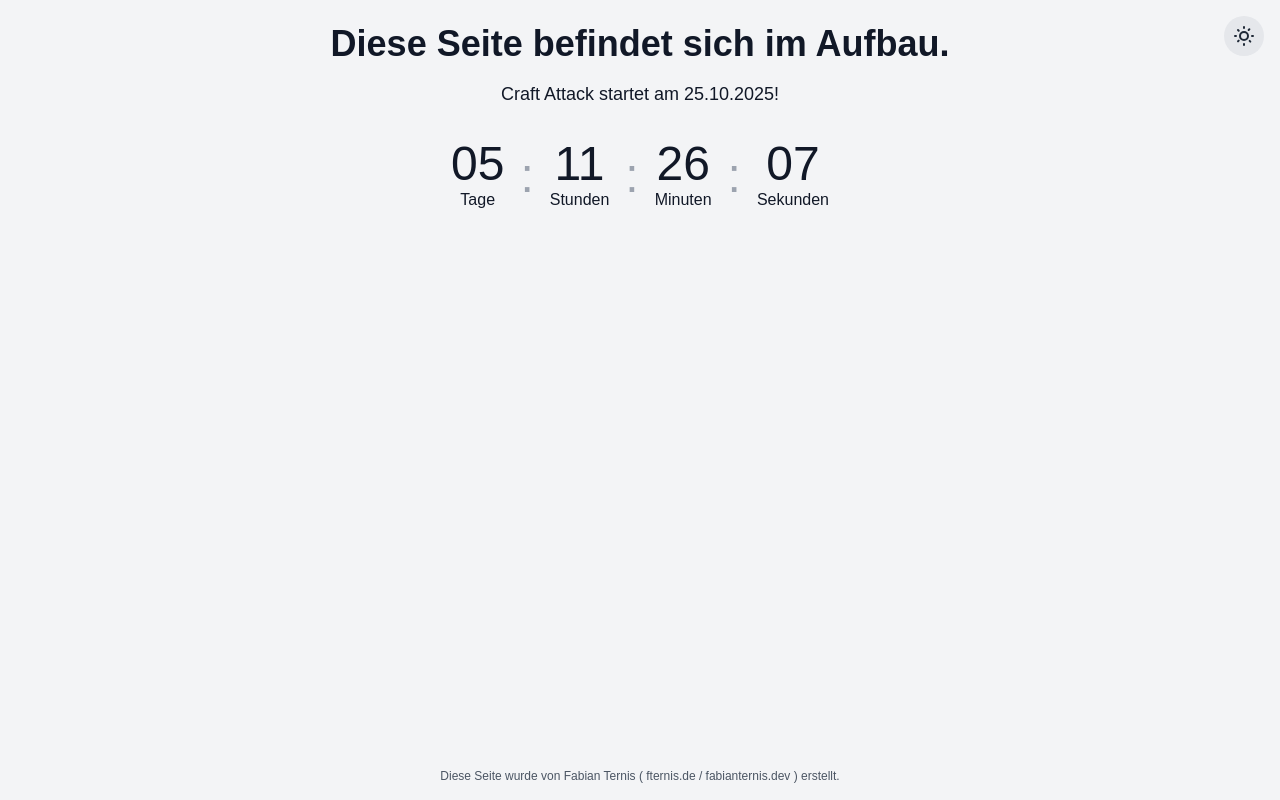
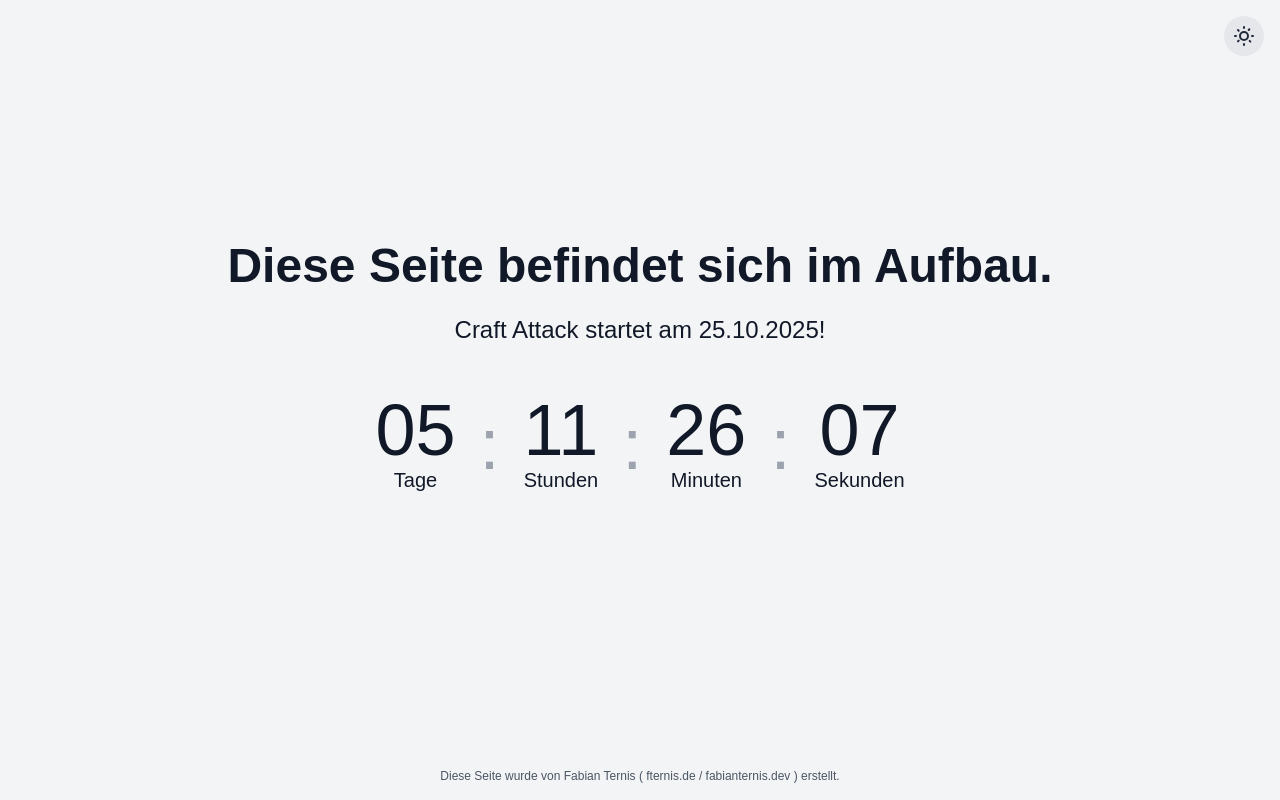
Before and after one commit to Michaelninder/CraftAttack.xyz-countdown, a plain HTML site: page index.html in a window 1280 px wide. Drawn offline with nearby package versions, Linux system fonts and the light colour scheme; a web font is replaced by a local one.

Commit message:
y-center for main-tag

```diff
--- a/index.html
+++ b/index.html
@@ -44,37 +44,37 @@
         </svg>
     </button>
 
-    <main class="text-center p-6">
-        <h1 class="text-4xl font-bold mb-4">Diese Seite befindet
+	<main class="text-center p-6 flex-1 flex flex-col justify-center">
+        <h1 class="text-5xl font-bold mb-6">Diese Seite befindet
             sich im Aufbau.</h1>
-        <p class="text-lg mb-8">Craft Attack startet am
+        <p class="text-2xl mb-12">Craft Attack startet am
             25.10.2025!</p>
 
         <div id="countdown"
-            class="flex justify-center items-center space-x-4 text-5xl">
+            class="flex justify-center items-center space-x-6 text-7xl mb-4">
             <div class="flex flex-col items-center">
                 <span id="days">00</span>
-                <span class="text-base">Tage</span>
+                <span class="text-xl">Tage</span>
             </div>
             <span class="text-gray-400">:</span>
             <div class="flex flex-col items-center">
                 <span id="hours">00</span>
-                <span class="text-base">Stunden</span>
+                <span class="text-xl">Stunden</span>
             </div>
             <span class="text-gray-400">:</span>
             <div class="flex flex-col items-center">
                 <span id="minutes">00</span>
-                <span class="text-base">Minuten</span>
+                <span class="text-xl">Minuten</span>
             </div>
             <span class="text-gray-400">:</span>
             <div class="flex flex-col items-center">
                 <span id="seconds">00</span>
-                <span class="text-base">Sekunden</span>
+                <span class="text-xl">Sekunden</span>
             </div>
         </div>
 
         <p id="postCountdownMessage"
-            class="text-3xl font-bold mt-8 hidden">
+            class="text-4xl font-bold mt-8 hidden">
             Craft Attack hat begonnen!</p>
     </main>
 
```
